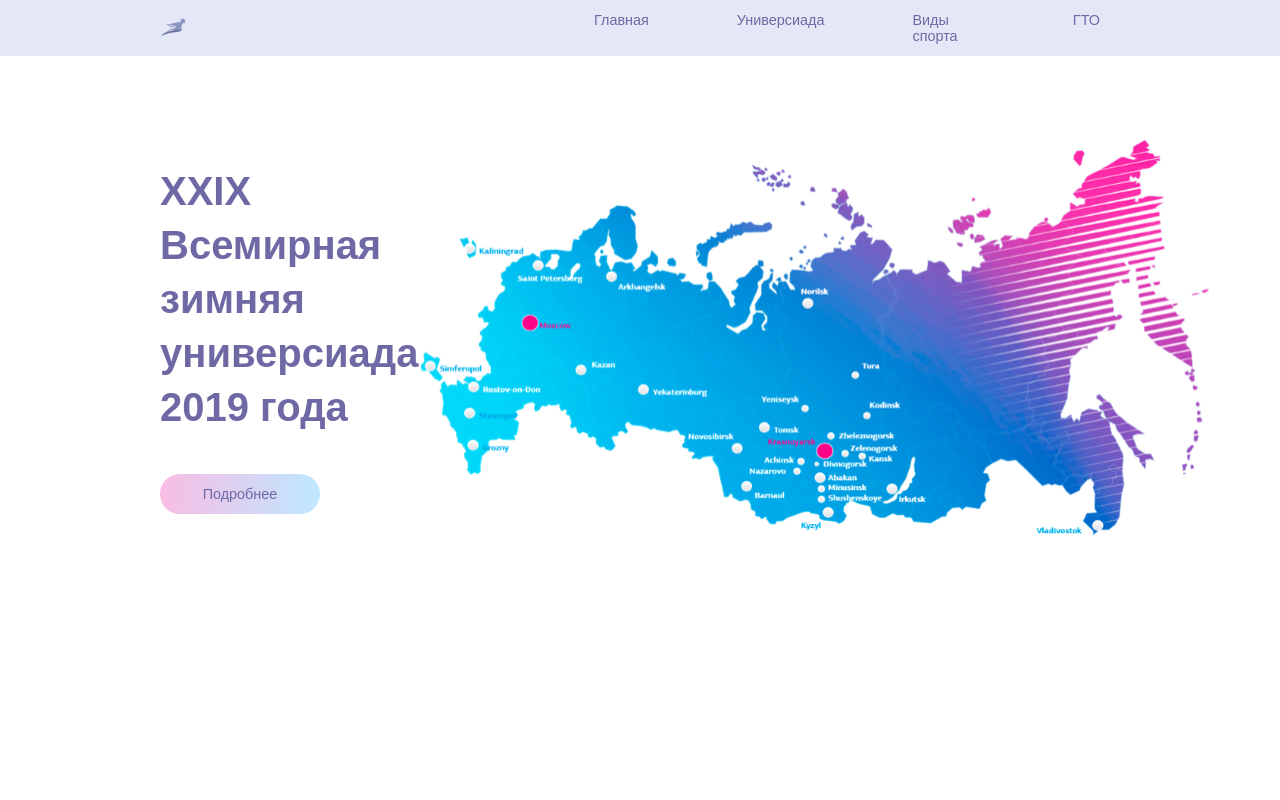
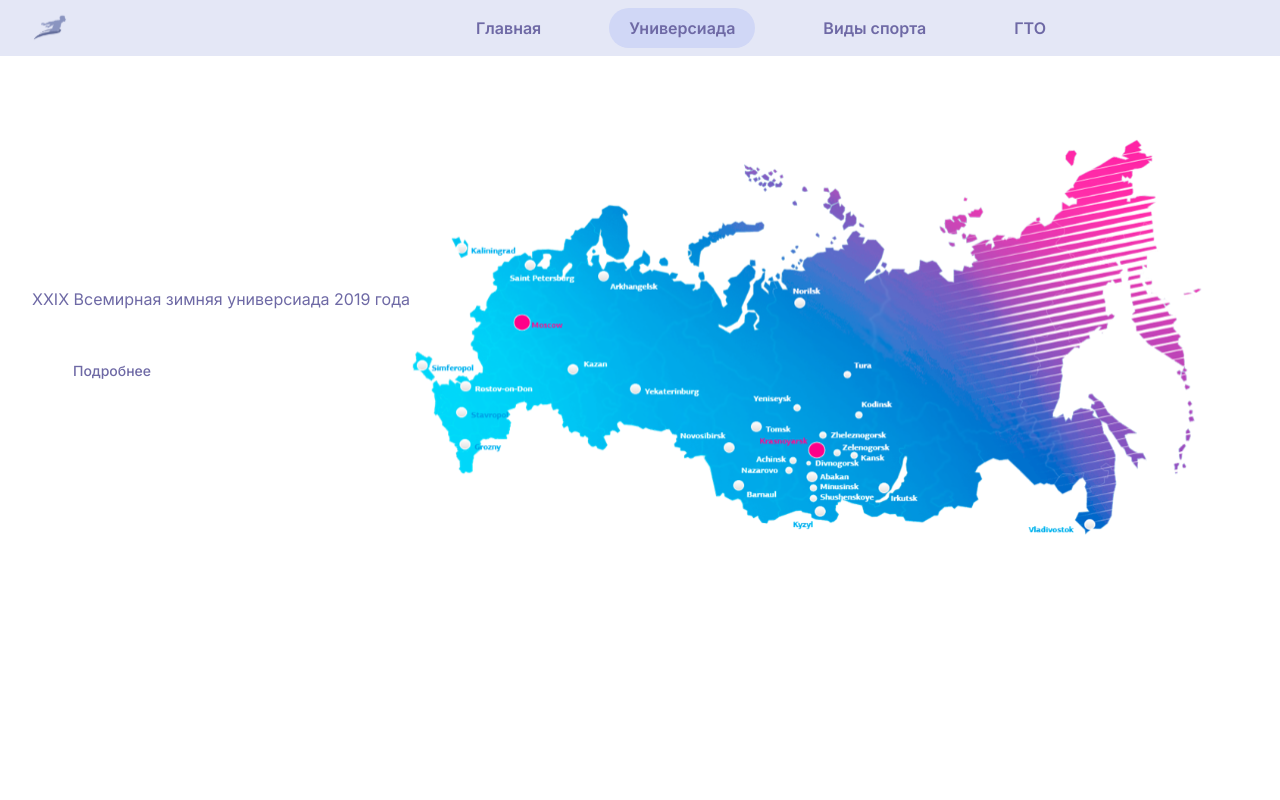
Before and after one commit to TaisTais/physmus, a Next.js app: page /universiade2019 in a window 1280 px wide. Shown: the top 800 px of the page. Built offline with nearby package versions, Linux system fonts and the light colour scheme.

Commit message:
feat: NavMenuItem for menu + clean css

```diff
--- a/app/hero/page.tsx
+++ b/app/Hero.tsx
@@ -24,8 +24,9 @@ export default async function Hero() {
             {mainDescription.value.description}
           </div>
           <div className="flex flex-row gap-6">
-            <Image src={"/logos/logo-sfu.svg"} alt="logo-sfu" width={100} height={100} />
-            <Image src={"/logos/logo-ifksit-old.svg"} alt="logo-ifksit" width={120} height={120} />
+            {mainDescription.value.icons.data.map((item, index) => (
+              <Image key={index} src={item.attributes.url} alt={""} width={100} height={100} />
+            ))}
           </div>
         </div>
         < Image src={"/sport-students.svg"} alt='students' width={750} height={100} />
--- a/app/globals.css
+++ b/app/globals.css
@@ -71,51 +71,3 @@
     @apply bg-background text-foreground;
   }
 }
-
-.text {
-  font-family: "Montserrat", sans-serif;
-  font-size: 1rem;
-  font-weight: 400;
-  font-style: normal;
-}
-
-.sub-title {
-  font-weight: 500;
-  line-height: 1.7;
-}
-
-.title {
-  font-weight: 800;
-  font-size: 2.5rem;
-  line-height: 1.35;
-}
-
-.category-header {
-  font-size: 1.7rem;
-  font-weight: 600;
-  line-height: 1.3;
-}
-
-.navmenu-header {
-  font-size: 0.9rem;
-  font-weight: 500;
-  line-height: normal;
-}
-
-.container {
-  width: 80%;
-  margin: 0 auto;
-}
-
-.page-block {
-  margin-bottom: 100vh;
-}
-
-.hero-card {
-  background-size: cover;
-  background-position: center center;
-}
-
-.universiade {
-  background: linear-gradient(to right,	#F9BCE4, #BEE8FF);
-}
--- a/app/page.tsx
+++ b/app/page.tsx
@@ -1,17 +1,6 @@
-import ErrorHandler from "@/components/errors/ErrorHandler";
-import { getMainDescription } from "@/lib/queries/main";
-import Hero from "./hero/page";
+import Hero from "./Hero";
 
-export default async function Home() {
-
-  const [ mainDescription ] = await Promise.allSettled([ getMainDescription() ])
-  if (mainDescription.status === "rejected") return (
-    <ErrorHandler
-      error={mainDescription.reason as unknown}
-      place="Описание"
-      notFound={false}
-    />
-  )
+export default function Home() {
 
   return (
     <main className=" ">
--- a/components/header/Header.tsx
+++ b/components/header/Header.tsx
@@ -2,6 +2,7 @@
 import React from 'react';
 import Image from 'next/image';
 import { NavigationMenuList, NavigationMenu, NavigationMenuLink, navigationMenuTriggerStyle, navigationMenuLOGOTriggerStyle } from './navigation-menu'
+import { usePathname } from 'next/navigation';
 
 export default function Header() {
 
@@ -20,21 +21,31 @@ export default function Header() {
             </NavigationMenuLink>
           </div>
           <div className='flex flex-row gap-x-12 float-right'>
-            <NavigationMenuLink href='/' className={navigationMenuTriggerStyle()} active>
-              Главная
-            </NavigationMenuLink>
-            <NavigationMenuLink href='/universiade2019'className={navigationMenuTriggerStyle()} active>
-              Универсиада
-            </NavigationMenuLink>
-            <NavigationMenuLink href='/sports'className={navigationMenuTriggerStyle()} active>
-              Виды спорта
-            </NavigationMenuLink>
-            <NavigationMenuLink href='/gto'className={navigationMenuTriggerStyle()} active>
-              ГТО
-            </NavigationMenuLink>
+            <NavMenuItem name='Главная' href='/' />
+            <NavMenuItem name='Универсиада' href='/universiade2019' />
+            <NavMenuItem name='Виды спорта' href='/sports' />
+            <NavMenuItem name='ГТО' href='/gto' />
           </div>
         </NavigationMenuList>
      </NavigationMenu>
     </div>
   )
 }
+
+function NavMenuItem({
+  name,
+  href
+}: {
+  name: string,
+  href: string
+}) {
+
+  const pathname = usePathname()
+
+  return (
+    <NavigationMenuLink href={href} className={navigationMenuTriggerStyle()} active={pathname === href}>
+      {name}
+    </NavigationMenuLink>
+  )
+
+}
--- a/components/header/navigation-menu.tsx
+++ b/components/header/navigation-menu.tsx
@@ -40,10 +40,10 @@ NavigationMenuList.displayName = NavigationMenuPrimitive.List.displayName
 const NavigationMenuItem = NavigationMenuPrimitive.Item
 
 const navigationMenuTriggerStyle = cva(
-  "group inline-flex rounded-full px-5 py-2 hover:bg-hover hover:hover-foreground focus:focus focus:text-accent-foreground disabled:pointer-events-none text navmenu-header text-primary-foreground"
+  "group inline-flex rounded-full px-5 py-2 hover:bg-hover focus:text-accent-foreground disabled:pointer-events-none text-base font-semibold navmenu-header text-primary-foreground data-[active]:bg-hover data-[state=open]:bg-hover"
 )
 const navigationMenuLOGOTriggerStyle = cva(
-  "group inline-flex justify-start rounded-full px-0 py-0 -mb-1 mt-1 hover:bg-hover hover:hover-foreground focus:focus focus:text-accent-foreground disabled:pointer-events-none text navmenu-header text-primary-foreground"
+  "group inline-flex justify-start rounded-full px-0 py-0 -mb-1 mt-1 hover:bg-hover hover:hover-foreground focus:focus focus:text-accent-foreground disabled:pointer-events-none navmenu-header text-primary-foreground"
 )
 
 const NavigationMenuTrigger = React.forwardRef<
```
